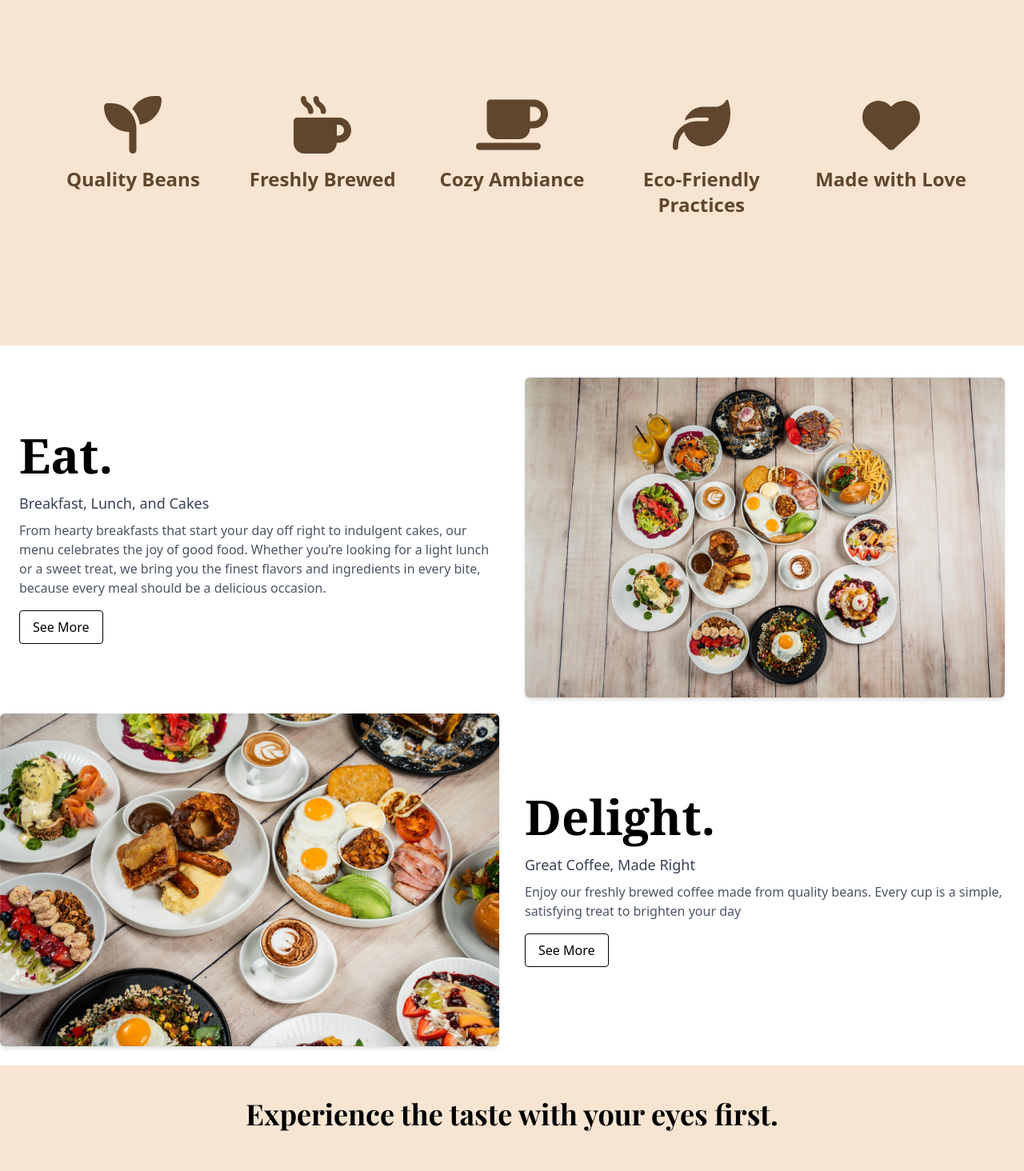
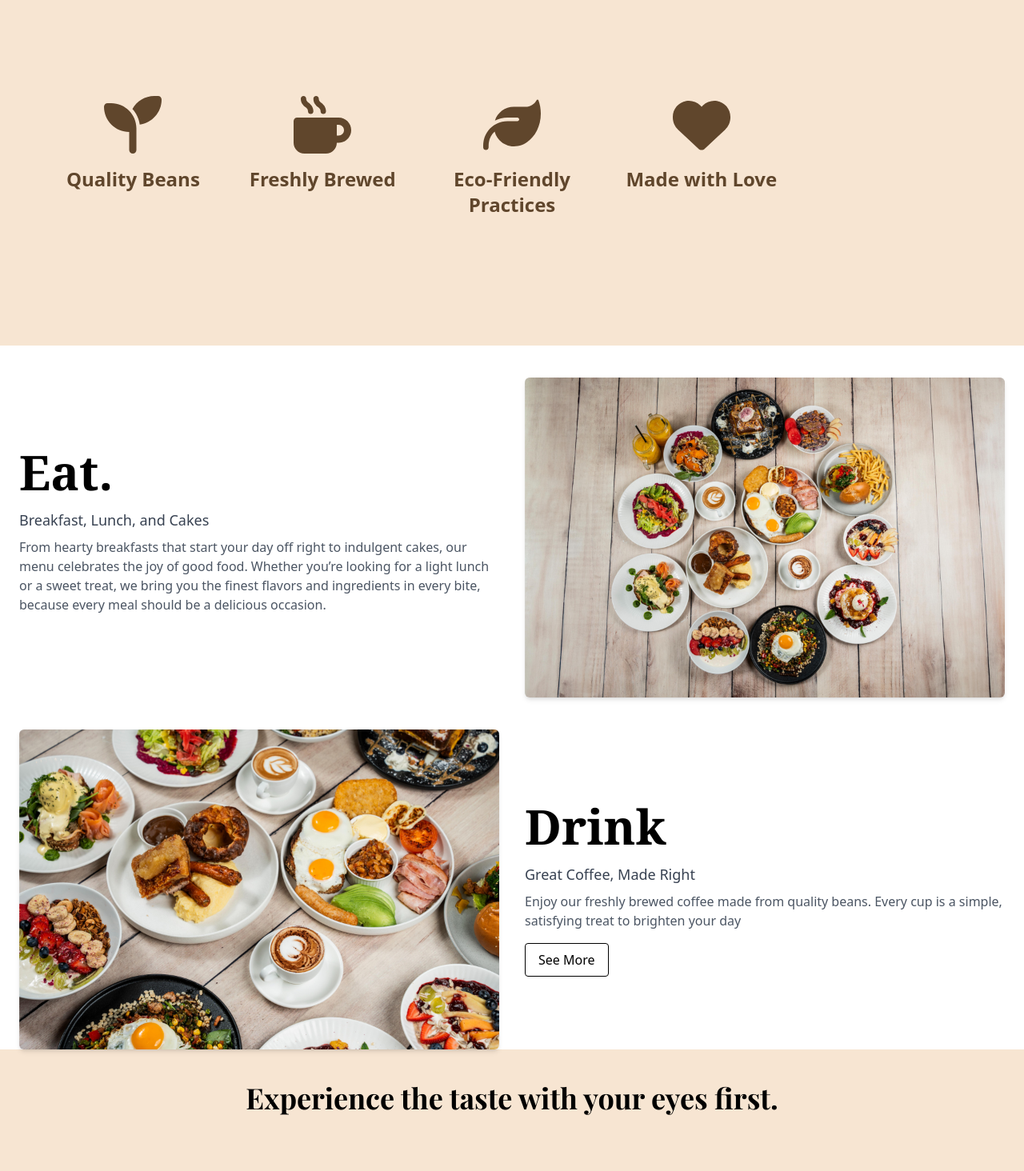
Before and after one commit to Ejan007/Cafe, a React (Create React App) app: page / in a window 1280 px wide. Shown: the part 840-2304 px from the top of the page at 80% size. Built offline with nearby package versions, Linux system fonts and the light colour scheme.

Commit message:
Home.js updated

```diff
--- a/src/pages/Home.js
+++ b/src/pages/Home.js
@@ -44,8 +44,8 @@ function Home() {
           animate={{ opacity: 1, y: 0 }}
           transition={{ duration: 1.5 }}
         >
-          <h1 className="text-7xl font-handwritten text-[white] drop-shadow-lg">
-          Sip, Savor, Smile<br /> The Himalayan Brew Experience!!
+          <h1 className="text-5xl md:text-7xl font-handwritten text-white drop-shadow-lg">
+            Sip, Savor, Smile<br /> Himalayan Brew Experience!!
           </h1>
           <motion.p
             className="text-lg mt-4 text-[white] drop-shadow-md font-sans"
@@ -138,30 +138,7 @@ function Home() {
       </motion.p>
     </motion.div>
 
-    {/* Feature 3 - Cozy Ambiance */}
-    <motion.div
-      className="flex flex-col items-center"
-      whileHover={{ scale: 1.1 }}
-      transition={{ duration: 0.3 }}
-    >
-      <motion.div
-        initial={{ opacity: 0, y: -20 }}
-        whileInView={{ opacity: 1, y: 0 }}
-        viewport={{ once: true }}
-        transition={{ duration: 0.5 }}
-      >
-        <FontAwesomeIcon icon={faCoffee} className="text-[#60462c] text-7xl mb-4" />
-      </motion.div>
-      <motion.p
-        initial={{ opacity: 0, y: 20 }}
-        whileInView={{ opacity: 1, y: 0 }}
-        viewport={{ once: true }}
-        transition={{ delay: 0.3, duration: 0.5 }}
-        className="text-2xl font-semibold text-[#60462c]"
-      >
-        Cozy Ambiance
-      </motion.p>
-    </motion.div>
+
 
     {/* Feature 4 - Eco-Friendly Practices */}
     <motion.div
@@ -228,12 +205,6 @@ function Home() {
     our menu celebrates the joy of good food. Whether you’re looking for a light lunch or a sweet treat,
     we bring you the finest flavors and ingredients in every bite, because every meal should be a delicious occasion.
     </p>
-    <a
-      href="#more"
-      className="inline-block border border-black text-black px-4 py-2 rounded hover:bg-black hover:text-white transition-colors"
-    >
-      See More
-    </a>
   </div>
 
   {/* Right Column: Image */}
@@ -245,7 +216,7 @@ function Home() {
     />
   </div>
 </section>
-<section className="max-w-screen-2xl mx-auto grid grid-cols-1 md:grid-cols-2 gap-8 items-center pt-5 pb-6 bg-white">
+<section className="max-w-screen-2xl mx-auto grid grid-cols-1 md:grid-cols-2 gap-8 items-center pt-10 pb-0 px-6 bg-white">
   {/* Left Column: Image */}
   <div>
     <img
@@ -257,7 +228,7 @@ function Home() {
 
   {/* Right Column: Content */}
   <div>
-    <h1 className="text-6xl font-bold font-serif mb-4">Delight.</h1>
+    <h1 className="text-6xl font-bold font-serif mb-4">Drink</h1>
     <h2 className="text-lg text-gray-700 mb-2">
       Great Coffee, Made Right
     </h2>
```
